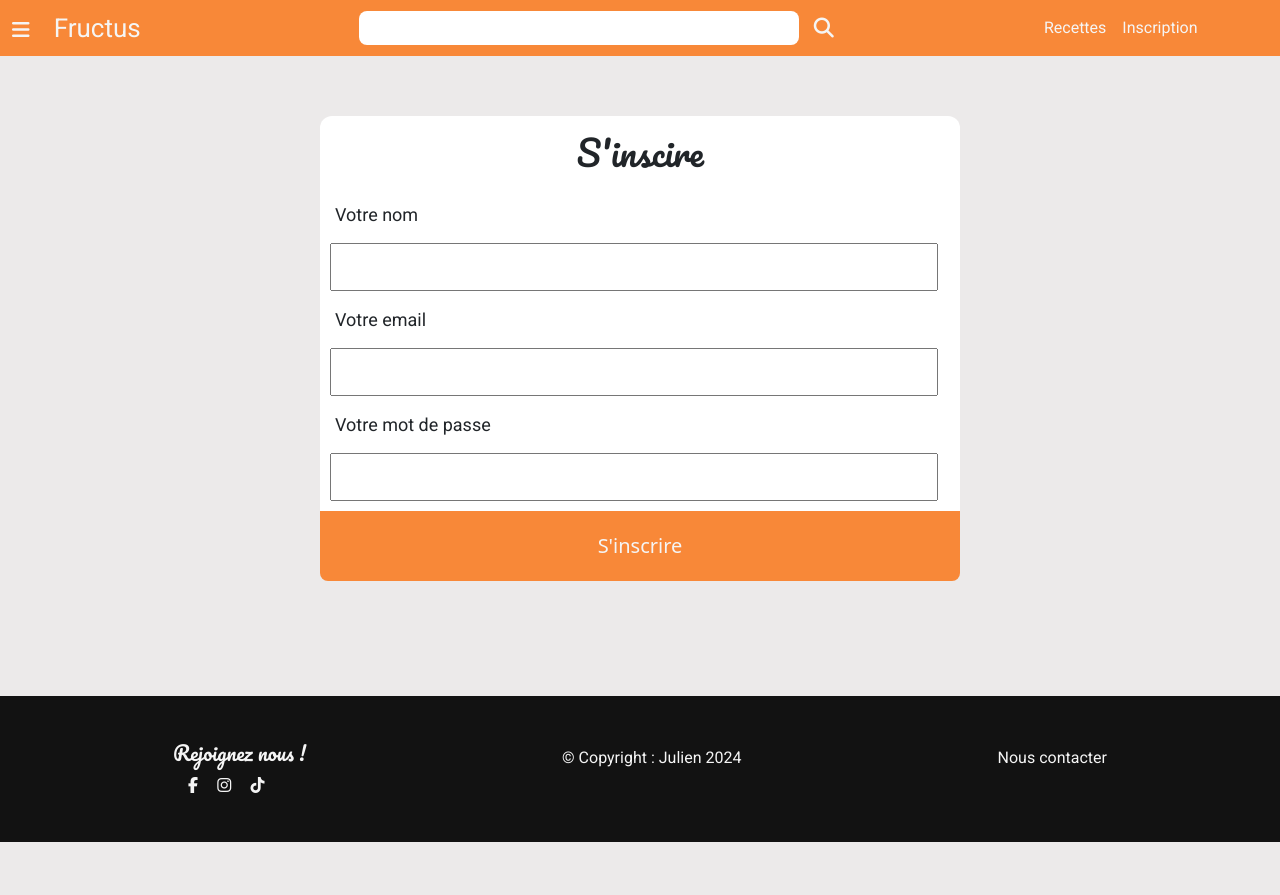
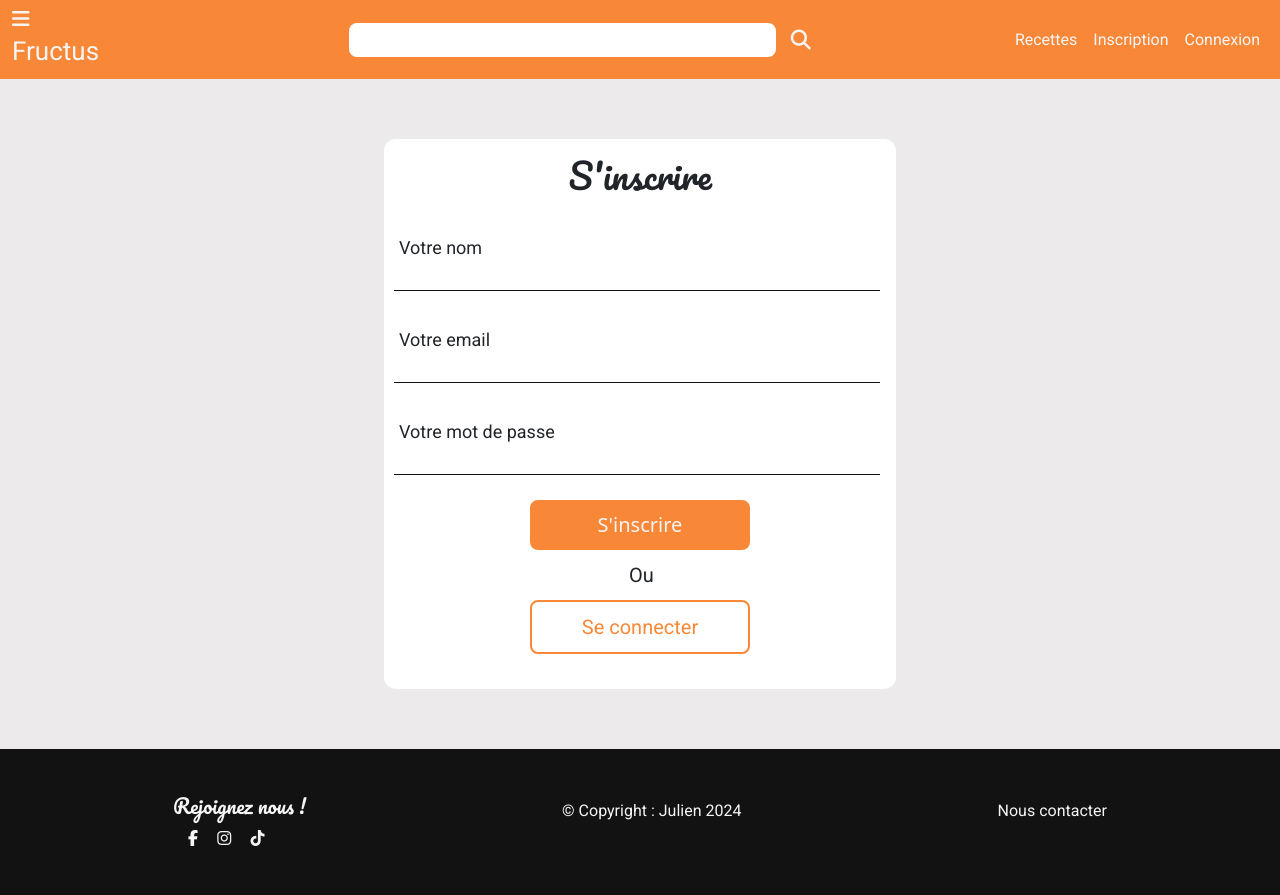
Before and after one commit to DfrtJulien/fructus, a PHP site: page /register in a window 1280 px wide. Before the commit the page ends 842 px from the top, so only its background shows below. Run offline with PHP 8.4, Linux system fonts and the light colour scheme; some libraries are stand-ins or nearby versions.

Commit message:
login finished

```diff
--- a/index.php
+++ b/index.php
@@ -1,6 +1,6 @@
 <?php
 require "vendor/autoload.php";
-
+session_start();
 
 
 use Config\Router;
@@ -12,6 +12,7 @@ $router->addRoute('/', 'HomeController', 'index');
 
 // page s'inscrire
 $router->addRoute('/register', 'UsersController', 'register');
-
+// page connexion
+$router->addRoute('/login', 'UsersController', 'login');
 
 $router->handleRequest();
--- a/public/style/style.css
+++ b/public/style/style.css
@@ -209,6 +209,7 @@ a {
 	min-height: 70vh;
 	display: block;
 	padding-top: 60px;
+	padding-bottom: 60px;
 }
 
 .form {
@@ -216,6 +217,7 @@ a {
 	margin: auto;
 	background-color: white;
 	border-radius: 12px;
+	padding-bottom: 30px;
 }
 
 .form h1 {
@@ -228,12 +230,20 @@ a {
 	width: 100%;
 	padding: 5px 15px;
 	font-size: 18px;
+	margin-top: 10px;
 }
 
 .form input {
-	padding: 10px;
 	width: 95%;
-	margin: 15px 10px;
+	margin: 0 10px 20px 10px;
+	border: none;
+	border-bottom: 1px solid var(--black-clr);
+	transition: all 0.4s ease;
+}
+
+.form input:focus {
+	outline: none;
+	border-bottom: 1px solid var(--main-color);
 }
 
 .errorContainer {
@@ -241,14 +251,50 @@ a {
 	margin: auto;
 }
 
+.registerLoginContainer {
+	width: 45%;
+	margin: auto;
+	padding: 5px;
+}
+
 .registerBtn {
+	border: none;
 	width: 100%;
-	border: none;
 	background-color: var(--main-color);
 	color: var(--white-clr);
 	font-size: 20px;
-	padding: 20px;
-	border-radius: 0 0 8px 8px;
+	padding: 10px;
+	border-radius: 8px;
+	transition: all 0.3s ease;
+}
+
+.registerBtn:hover {
+	border: 2px solid var(--main-color);
+	color: var(--main-color);
+	background-color: var(--white-clr);
+}
+
+.registerLoginContainer p {
+	margin: 10px 0 10px 45%;
+	font-size: 20px;
+}
+
+.loginLink {
+	border: 2px solid var(--main-color);
+	color: var(--main-color);
+	font-size: 20px;
+	padding: 10px;
+	border-radius: 8px;
+	transition: all 0.3s ease;
+	width: 100%;
+	display: block;
+	text-align: center;
+}
+
+.loginLink:hover {
+	border: 2px solid var(--main-color);
+	color: var(--white-clr);
+	background-color: var(--main-color);
 }
 
 /************************************** FOOTER *****************************/
@@ -470,12 +516,9 @@ a {
 	}
 
 	.form {
-		width: 50%;
+		width: 40%;
 	}
 
-	.form input {
-		margin: 10px 10px;
-	}
 
 	.errorContainer {
 		width: 95%;
--- a/src/Controllers/UsersController.php
+++ b/src/Controllers/UsersController.php
@@ -29,7 +29,6 @@ class UsersController extends AbstractController
 
                 // si il n'existe pas je l'enregistre dans ma BDD
                 if (!$userExist) {
-
                     $user->register();
                 } else {
                     // sinon je le redirige vers la page de connexion
@@ -40,4 +39,48 @@ class UsersController extends AbstractController
 
         require_once(__DIR__ . '/../Views/security/register.view.php');
     }
+
+    public function login()
+    {
+        if (isset($_POST['mail'], $_POST['password'])) {
+            $this->check("mail", $_POST['mail']);
+            $this->check("password", $_POST['password']);
+
+            if (empty($this->arrayError)) {
+                $mail = htmlspecialchars($_POST['mail']);
+                $password = htmlspecialchars($_POST['password']);
+
+                $user = new Users(null, null, $mail, $password, null);
+
+                //je récupere les info de mon user
+                $getUser = $user->login($mail);
+
+                // je vérifie qu'il existe
+                if ($getUser) {
+                    // je récupere le mdp hassher de mon user
+                    $passwordHashed = $getUser->getPassword();
+
+                    // je vérifie si le mdp hasher est le même que ce que j'ai recu
+                    if (password_verify($password, $passwordHashed)) {
+
+                        // si il éxiste je crée une session avec ses infos
+                        $_SESSION['user'] = [
+                            'id' => uniqid(),
+                            'username' => $getUser->getUsername(),
+                            'mail' => $getUser->getMail(),
+                            'idUser' => $getUser->getId(),
+                            'id' => $getUser->getId(),
+                            'id_role' => $getUser->getIdRole()
+                        ];
+                        $this->redirectToRoute('/');
+                    } else {
+                        $error = "Le mail ou mot de passe n'est pas correct";
                     }
+                } else {
+                    $error = "Le mail ou mot de passe n'est pas correct";
+                }
+            }
+        }
+        require_once(__DIR__ . '/../Views/security/login.view.php');
+    }
+}
--- a/src/Views/partials/headerOrange.php
+++ b/src/Views/partials/headerOrange.php
@@ -31,8 +31,25 @@
         <ul class="navbar-nav">
           <li class="nav-item d-flex">
             <a class="nav-link nav-link-white" href="/">Recettes</a>
-            <a class="nav-link nav-link-white" href="/register">Inscription</a>
+            <?php
+            if (!isset($_SESSION['user'])) {
+            ?>
+
+              <a class="nav-link nav-link-white" href="/register">Inscription</a>
+              <a class="nav-link nav-link-white" href="/login">Connexion</a>
           </li>
+        <?php
+            } else {
+        ?>
+
+          <a class="nav-link nav-link-white" href="/">Mon profil</a>
+          <a class="nav-link nav-link-white" href="/">Déconnexion</a>
+          </li>
+        <?php
+            }
+        ?>
+
+        </li>
         </ul>
       </div>
     </div>
--- a/src/Views/security/register.view.php
+++ b/src/Views/security/register.view.php
@@ -4,7 +4,7 @@ require_once(__DIR__ . "/../partials/headerOrange.php");
 <secction class="registerContainer">
 
     <div class="form">
-        <h1>S'inscire</h1>
+        <h1>S'inscrire</h1>
         <form method="POST">
             <label for="name" id="name">Votre nom</label>
             <input type="text" name="name">
@@ -39,7 +39,12 @@ require_once(__DIR__ . "/../partials/headerOrange.php");
             <?php
             }
             ?>
-            <button type="submit" class="registerBtn">S'inscrire</button>
+            <div class="registerLoginContainer">
+                <button type="submit" class="registerBtn">S'inscrire</button>
+                <p>Ou</p>
+                <a href="/login" class="loginLink">Se connecter</a>
+            </div>
+
         </form>
     </div>
 </secction>
```
Also changed, not shown: src/Models/Users.php (+25 -1 lines), src/Views/partials/head.php (+17 -1 lines), src/Views/security/login.view.php (added, +43 -0 lines). Lines whose indentation alone changed are shown as unchanged.
